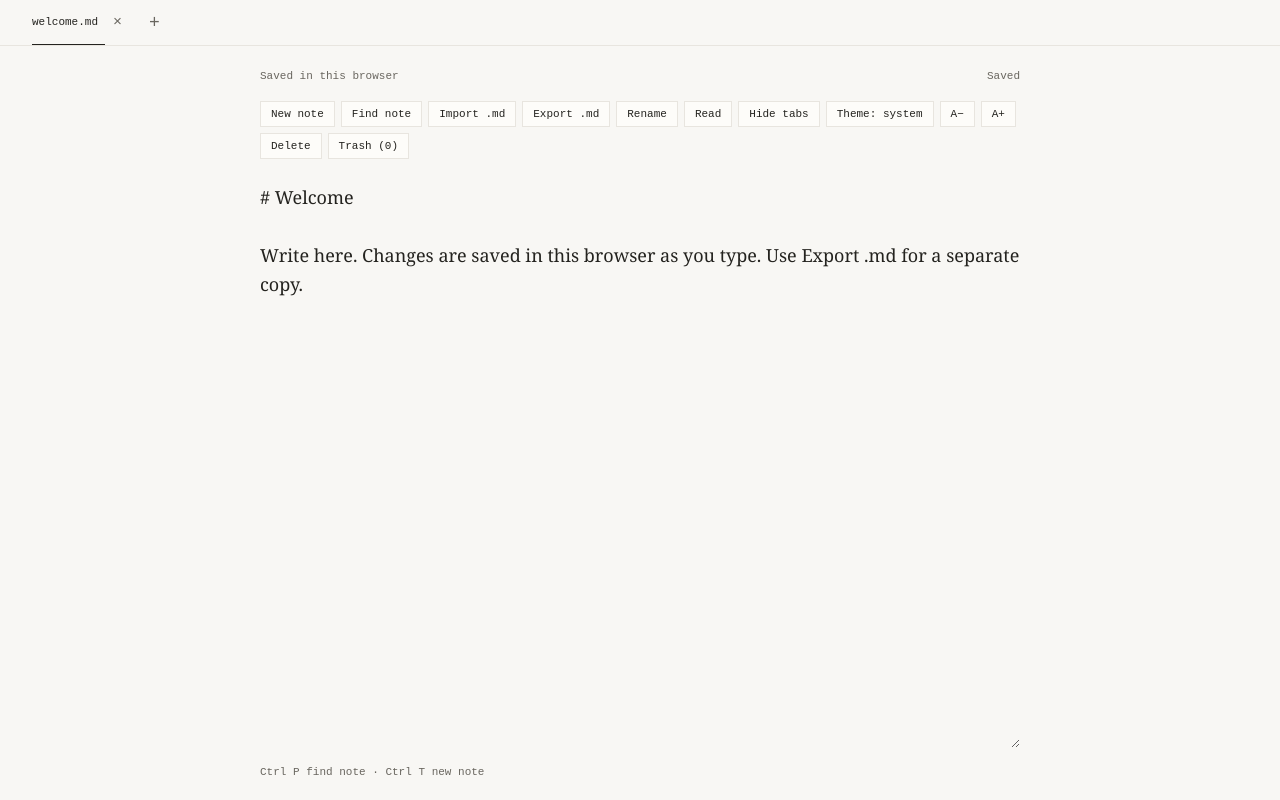
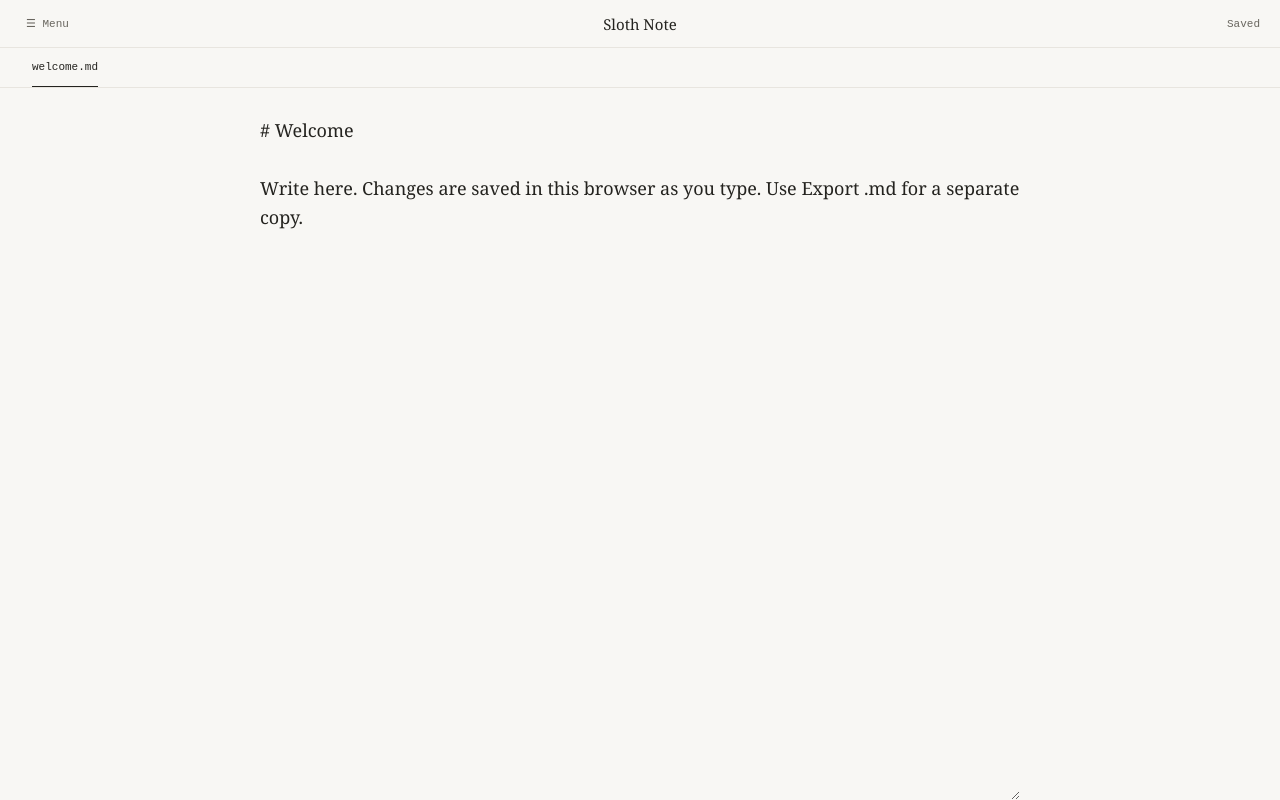
Before and after one commit to dougkusanagi/sloth-noter, a React (Vite) app: page / in a window 1280 px wide. Built offline with nearby package versions, Linux system fonts and the light colour scheme.

Commit message:
Move note actions into header menu

```diff
--- a/src/main.jsx
+++ b/src/main.jsx
@@ -34,11 +34,14 @@ function App() {
   const [importError, setImportError] = useState('')
   const [conflict, setConflict] = useState(null)
   const [trashOpen, setTrashOpen] = useState(false)
+  const [menuOpen, setMenuOpen] = useState(false)
   const search = useRef(null)
   const conflictFirst = useRef(null)
   const importInput = useRef(null)
-  const importButton = useRef(null)
-  const trashButton = useRef(null)
+  const menuButton = useRef(null)
+  const menuWrap = useRef(null)
+  const menuFirst = useRef(null)
+  const editorRef = useRef(null)
   const trashFirst = useRef(null)
   const returnFocus = useRef(null)
   const active = data.notes.find(note => note.id === data.activeId) ?? null
@@ -55,14 +58,16 @@ function App() {
     const old = current.current
     commit({ ...old, openIds: old.openIds.includes(id) ? old.openIds : [...old.openIds, id], activeId: id })
     setReading(false)
-    closePalette()
+    if (palette) closePalette()
+    setTimeout(() => editorRef.current?.focus(), 0)
   }
   function createNote(name = 'new note.md', body = '') {
     const old = current.current
     const note = { id: crypto.randomUUID(), name: uniqueName(old.notes, name), body, revision: 0 }
     commit({ ...old, notes: [...old.notes, note], openIds: [...old.openIds, note.id], activeId: note.id })
     setReading(false)
-    closePalette()
+    if (palette) closePalette()
+    setTimeout(() => editorRef.current?.focus(), 0)
   }
   function updateBody(body) {
     const old = current.current
@@ -94,7 +99,7 @@ function App() {
     const note = data.trash.find(entry => entry.note.id === id)?.note
     if (note && window.confirm(`Permanently delete ${note.name}? This cannot be undone.`)) commit(purgeFromTrash(current.current, id))
   }
-  function closeTrash() { setTrashOpen(false); setTimeout(() => trashButton.current?.focus(), 0) }
+  function closeTrash() { setTrashOpen(false); setTimeout(() => menuButton.current?.focus(), 0) }
   async function importFile(file) {
     if (!file) return
     setImportError('')
@@ -115,13 +120,16 @@ function App() {
     } else createNote(conflict.name, conflict.body)
     closeConflict()
   }
-  function closeConflict() { setConflict(null); setTimeout(() => importButton.current?.focus(), 0) }
+  function closeConflict() { setConflict(null); setTimeout(() => menuButton.current?.focus(), 0) }
   async function copyCode(source) {
     try { await navigator.clipboard.writeText(source); setCopyStatus('Copied') }
     catch { setCopyStatus('Could not copy') }
   }
-  function openPalette() { returnFocus.current = document.activeElement; setQuery(''); setSelected(0); setPalette(true) }
-  function closePalette() { setPalette(false); setTimeout(() => returnFocus.current?.focus(), 0) }
+  function openPalette() { returnFocus.current = menuOpen ? menuButton.current : document.activeElement; setQuery(''); setSelected(0); setPalette(true) }
+  function closePalette() { setPalette(false); setTimeout(() => (returnFocus.current?.isConnected ? returnFocus.current : menuButton.current)?.focus(), 0) }
+  function closeMenu(restoreFocus = true) { setMenuOpen(false); if (restoreFocus) setTimeout(() => menuButton.current?.focus(), 0) }
+  function runMenu(action, restoreFocus = true) { setMenuOpen(false); action(); if (restoreFocus) setTimeout(() => menuButton.current?.focus(), 0) }
+  function toggleReading() { setReading(!reading); if (reading) setTimeout(() => editorRef.current?.focus(), 0) }
   function resetDamagedStorage() {
     const failure = saveDocument(storage.current, current.current)
     setError(failure)
@@ -142,12 +150,20 @@ function App() {
   useEffect(() => { if (conflict) conflictFirst.current?.focus() }, [conflict])
   useEffect(() => { if (trashOpen) trashFirst.current?.focus() }, [trashOpen])
   useEffect(() => { if (trashOpen && document.activeElement === document.body) trashFirst.current?.focus() }, [trashOpen, data.trash.length])
+  useEffect(() => { if (menuOpen) menuFirst.current?.focus() }, [menuOpen])
+  useEffect(() => {
+    if (!menuOpen) return
+    const onPointer = event => { if (!menuWrap.current?.contains(event.target)) closeMenu(false) }
+    document.addEventListener('pointerdown', onPointer)
+    return () => document.removeEventListener('pointerdown', onPointer)
+  }, [menuOpen])
   useEffect(() => {
     const onKey = event => {
       if (conflict) { if (event.key === 'Escape') closeConflict(); return }
       if (trashOpen) { if (event.key === 'Escape') closeTrash(); return }
-      if ((event.ctrlKey || event.metaKey) && event.key.toLowerCase() === 'p') { event.preventDefault(); openPalette() }
-      if ((event.ctrlKey || event.metaKey) && event.key.toLowerCase() === 't') { event.preventDefault(); createNote() }
+      if (menuOpen && event.key === 'Escape') { closeMenu(); return }
+      if ((event.ctrlKey || event.metaKey) && event.key.toLowerCase() === 'p') { event.preventDefault(); setMenuOpen(false); openPalette() }
+      if ((event.ctrlKey || event.metaKey) && event.key.toLowerCase() === 't') { event.preventDefault(); setMenuOpen(false); createNote() }
       if (event.key === 'Escape' && palette) closePalette()
     }
     document.addEventListener('keydown', onKey)
@@ -155,17 +171,48 @@ function App() {
   })
 
   return <main className="app" style={{ '--editor-size': `${prefs.fontSize}px` }}>
-    {prefs.tabsVisible && <nav className="tabs" aria-label="Open notes"><div className="tab-list">{data.openIds.map(id => {
+    <header className="app-header">
+      <div className="main-menu-wrap" ref={menuWrap}>
+        <button ref={menuButton} className="menu-trigger" aria-haspopup="menu" aria-expanded={menuOpen} aria-controls="main-menu" onClick={() => setMenuOpen(value => !value)} onKeyDown={event => { if (event.key === 'ArrowDown') { event.preventDefault(); setMenuOpen(true) } }}>☰ <span>Menu</span></button>
+        {menuOpen && <div id="main-menu" className="main-menu" role="menu" aria-label="Main menu" onKeyDown={event => {
+          const items = [...event.currentTarget.querySelectorAll('[role="menuitem"]:not(:disabled)')]
+          const index = items.indexOf(document.activeElement)
+          if (event.key === 'ArrowDown' || event.key === 'ArrowUp') { event.preventDefault(); items[(index + (event.key === 'ArrowDown' ? 1 : items.length - 1)) % items.length]?.focus() }
+          if (event.key === 'Home') { event.preventDefault(); items[0]?.focus() }
+          if (event.key === 'End') { event.preventDefault(); items.at(-1)?.focus() }
+          if (event.key === 'Tab') { event.preventDefault(); closeMenu() }
+          if (event.key === 'Escape') { event.stopPropagation(); closeMenu() }
+        }}>
+          <div className="menu-heading" role="presentation">Notes</div>
+          <button ref={menuFirst} role="menuitem" onClick={() => runMenu(() => createNote(), false)}>New note</button>
+          <button role="menuitem" onClick={() => runMenu(openPalette, false)}>Find note</button>
+          <button role="menuitem" onClick={() => runMenu(() => importInput.current?.click(), false)}>Import .md</button>
+          <button role="menuitem" disabled={!active} onClick={() => runMenu(() => download(active.name, active.body))}>Export .md</button>
+          <button role="menuitem" disabled={!active} onClick={() => runMenu(renameNote)}>Rename note</button>
+          <button role="menuitem" disabled={!active} onClick={() => runMenu(() => closeTab(active.id))}>Close tab</button>
+          <button role="menuitem" disabled={!active} onClick={() => runMenu(deleteNote)}>Move to Trash</button>
+          {data.trash.length > 0 && <button role="menuitem" onClick={() => runMenu(() => restoreNote(data.trash.at(-1).note.id))}>Undo delete</button>}
+          <button role="menuitem" onClick={() => runMenu(() => setTrashOpen(true), false)}>Trash ({data.trash.length})</button>
+          <div className="menu-heading" role="presentation">View</div>
+          <button role="menuitem" disabled={!active} onClick={() => runMenu(toggleReading, !reading)}>{reading ? 'Edit note' : 'Read note'}</button>
+          <button role="menuitem" onClick={() => runMenu(() => updatePrefs({ tabsVisible: !prefs.tabsVisible }))}>{prefs.tabsVisible ? 'Hide tabs' : 'Show tabs'}</button>
+          <button role="menuitem" onClick={() => runMenu(() => updatePrefs({ theme: prefs.theme === 'system' ? 'light' : prefs.theme === 'light' ? 'dark' : 'system' }))}>Theme: {prefs.theme}</button>
+          <button role="menuitem" onClick={() => runMenu(() => updatePrefs({ fontSize: Math.max(14, prefs.fontSize - 1) }))}>Smaller text</button>
+          <button role="menuitem" onClick={() => runMenu(() => updatePrefs({ fontSize: Math.min(24, prefs.fontSize + 1) }))}>Larger text</button>
+        </div>}
+      </div>
+      <span className="app-title">Sloth Note</span>
+      <span className="save-state" role="status" title="Saved in this browser">{error ? 'Not saved' : 'Saved'}</span>
+      <input ref={importInput} type="file" accept=".md,.markdown,text/markdown,text/plain" hidden onChange={event => { importFile(event.target.files?.[0]); event.target.value = '' }} />
+    </header>
+    {prefs.tabsVisible && data.openIds.length > 0 && <nav className="tabs" aria-label="Open notes"><div className="tab-list">{data.openIds.map(id => {
       const note = data.notes.find(item => item.id === id)
-      return note && <div className="tab-item" key={id}><button className={id === data.activeId ? 'tab active' : 'tab'} onClick={() => openNote(id)}>{note.name}</button><button className="close-tab" aria-label={`Close ${note.name} tab`} onClick={() => closeTab(id)}>×</button></div>
-    })}</div><button className="new-note" onClick={() => createNote()} aria-label="New note">+</button></nav>}
+      return note && <button key={id} className={id === data.activeId ? 'tab active' : 'tab'} onClick={() => openNote(id)}>{note.name}</button>
+    })}</div></nav>}
     <section className="editor-shell">
-      <header><span className="vault">Saved in this browser</span><span className="save-state" role="status">{error ? 'Not saved' : 'Saved'}</span></header>
       {error && <div className="save-error" role="alert">Storage failed: {error}. Text stays in memory; export notes before closing.{blocked && <div>{initial.current.raw !== null && <button onClick={() => download('sloth-note-damaged.json', initial.current.raw, 'application/json;charset=utf-8')}>Download stored data</button>}<button onClick={resetDamagedStorage}>Replace storage with current notes</button></div>}</div>}
       {importError && <div className="save-error" role="alert">Import failed: {importError}</div>}
-      <div className="toolbar"><button onClick={() => createNote()}>New note</button><button onClick={openPalette}>Find note</button><button ref={importButton} onClick={() => importInput.current?.click()}>Import .md</button><input ref={importInput} type="file" accept=".md,.markdown,text/markdown,text/plain" hidden onChange={event => { importFile(event.target.files?.[0]); event.target.value = '' }} /><button onClick={() => active && download(active.name, active.body)} disabled={!active}>Export .md</button><button onClick={renameNote} disabled={!active}>Rename</button><button onClick={() => setReading(value => !value)} disabled={!active}>{reading ? 'Edit' : 'Read'}</button><button onClick={() => updatePrefs({ tabsVisible: !prefs.tabsVisible })}>{prefs.tabsVisible ? 'Hide tabs' : 'Show tabs'}</button><button onClick={() => updatePrefs({ theme: prefs.theme === 'system' ? 'light' : prefs.theme === 'light' ? 'dark' : 'system' })}>Theme: {prefs.theme}</button><button onClick={() => updatePrefs({ fontSize: Math.max(14, prefs.fontSize - 1) })} aria-label="Decrease font size">A−</button><button onClick={() => updatePrefs({ fontSize: Math.min(24, prefs.fontSize + 1) })} aria-label="Increase font size">A+</button><button onClick={deleteNote} disabled={!active}>Delete</button>{data.trash.length > 0 && <button onClick={() => restoreNote(data.trash.at(-1).note.id)}>Undo delete</button>}<button ref={trashButton} onClick={() => setTrashOpen(true)}>Trash ({data.trash.length})</button></div>
-      {active ? (reading ? <div className="reading"><Markdown text={active.body} onCopy={copyCode} />{copyStatus && <span role="status">{copyStatus}</span>}</div> : <textarea key={active.id} aria-label="Markdown editor" spellCheck="false" value={active.body} onChange={event => updateBody(event.target.value)} />) : <div className="empty-note">No open note. Find an existing note or create one.</div>}
-      <div className="hint">Ctrl P find note · Ctrl T new note</div>
+      {active ? (reading ? <div className="reading"><Markdown text={active.body} onCopy={copyCode} />{copyStatus && <span role="status">{copyStatus}</span>}</div> : <textarea ref={editorRef} key={active.id} aria-label="Markdown editor" spellCheck="false" value={active.body} onChange={event => updateBody(event.target.value)} />) : <div className="empty-note">No open note. Use Menu to find or create one.</div>}
     </section>
     {palette && <div className="palette-backdrop" onMouseDown={closePalette}><section className="palette" role="dialog" aria-modal="true" aria-label="Find note" onMouseDown={event => event.stopPropagation()} onKeyDown={event => { if (event.key === 'Tab') { const focusable = [search.current, ...event.currentTarget.querySelectorAll('button')]; const first = focusable[0], last = focusable.at(-1); if (event.shiftKey && document.activeElement === first) { event.preventDefault(); last.focus() } else if (!event.shiftKey && document.activeElement === last) { event.preventDefault(); first.focus() } } }}><input ref={search} aria-label="Search notes" value={query} onChange={event => { setQuery(event.target.value); setSelected(0) }} onKeyDown={event => { if (event.key === 'ArrowDown') { event.preventDefault(); setSelected(index => Math.min(choices.length - 1, index + 1)) } if (event.key === 'ArrowUp') { event.preventDefault(); setSelected(index => Math.max(0, index - 1)) } if (event.key === 'Enter' && choices[selected]) openNote(choices[selected].id) }} placeholder="Find a note…" /><div className="results">{choices.length ? choices.map((note, index) => <button key={note.id} className={index === selected ? 'selected' : ''} aria-current={index === selected ? 'true' : undefined} onClick={() => openNote(note.id)}>{note.name}</button>) : <p>No notes found</p>}</div><button className="dialog-close" onClick={closePalette}>Close</button></section></div>}
     {conflict && <div className="palette-backdrop"><section className="palette conflict" role="dialog" aria-modal="true" aria-label="Import conflict" onKeyDown={event => { if (event.key === 'Escape') closeConflict(); if (event.key === 'Tab') { const buttons = [...event.currentTarget.querySelectorAll('button')]; if (event.shiftKey && document.activeElement === buttons[0]) { event.preventDefault(); buttons.at(-1).focus() } else if (!event.shiftKey && document.activeElement === buttons.at(-1)) { event.preventDefault(); buttons[0].focus() } } }}><p>A note named <strong>{conflict.name}</strong> already exists.</p><button ref={conflictFirst} onClick={() => resolveConflict(false)}>Keep both</button><button onClick={() => resolveConflict(true)}>Replace existing note</button><button onClick={closeConflict}>Cancel</button></section></div>}
--- a/src/styles.css
+++ b/src/styles.css
@@ -7,25 +7,29 @@ button { color:inherit; }
 button:disabled { opacity:.45; cursor:not-allowed; }
 button:focus-visible,input:focus-visible,textarea:focus-visible { outline:2px solid var(--accent); outline-offset:2px; }
 .app { min-height:100dvh; display:flex; flex-direction:column; background:var(--bg); }
-.tabs { min-height:46px; display:flex; align-items:stretch; padding:0 20px; gap:10px; border-bottom:1px solid var(--soft); font:11px/1.4 monospace; }
+.app-header { height:48px; flex:none; display:grid; grid-template-columns:1fr auto 1fr; align-items:center; gap:12px; padding:0 20px; border-bottom:1px solid var(--soft); font:11px monospace; color:var(--muted); }
+.app-title { color:var(--ink); font:500 15px Georgia,serif; white-space:nowrap; }
+.save-state { justify-self:end; white-space:nowrap; }
+.main-menu-wrap { position:relative; justify-self:start; }
+.menu-trigger { border:0; background:transparent; padding:8px 6px; cursor:pointer; font:11px monospace; }
+.menu-trigger:hover,.menu-trigger[aria-expanded="true"] { color:var(--ink); }
+.main-menu { position:absolute; z-index:5; top:calc(100% + 7px); left:0; width:min(230px,calc(100vw - 24px)); max-height:calc(100dvh - 66px); overflow:auto; background:var(--paper); border:1px solid var(--soft); box-shadow:0 12px 32px rgba(0,0,0,.12); padding:5px; }
+.main-menu button { display:block; width:100%; border:0; background:transparent; padding:8px 10px; text-align:left; cursor:pointer; font:12px monospace; }
+.main-menu button:hover,.main-menu button:focus-visible { background:var(--soft); }
+.menu-heading { padding:12px 10px 5px; border-top:1px solid var(--soft); color:var(--muted); font:10px monospace; text-transform:uppercase; letter-spacing:.08em; }
+.menu-heading:first-child { border-top:0; padding-top:7px; }
+.tabs { min-height:40px; flex:none; display:flex; align-items:stretch; padding:0 20px; border-bottom:1px solid var(--soft); font:11px/1.4 monospace; }
 .tab-list { min-width:0; display:flex; align-items:stretch; gap:2px; overflow-x:auto; }
-.tab-item { display:flex; align-items:stretch; flex:none; }
-.tab,.new-note,.close-tab { border:0; background:transparent; cursor:pointer; }
-.tab { padding:0 7px 0 12px; color:var(--muted); position:relative; white-space:nowrap; }
+.tab { border:0; background:transparent; cursor:pointer; padding:0 12px; color:var(--muted); position:relative; white-space:nowrap; }
 .tab.active { color:var(--ink); }
-.tab.active:after { content:""; position:absolute; height:1px; background:var(--ink); bottom:0; left:12px; right:0; }
-.close-tab { color:var(--muted); padding:0 8px; font-size:15px; }
-.new-note { font:18px monospace; padding:0 9px; color:var(--muted); }
-.new-note:hover,.tab:hover,.close-tab:hover { color:var(--ink); }
-.editor-shell { width:min(760px,calc(100% - 48px)); margin:0 auto; flex:1; display:flex; flex-direction:column; min-height:calc(100dvh - 46px); min-width:0; }
-header { padding:24px 0 19px; display:flex; justify-content:space-between; gap:12px; font:11px monospace; color:var(--muted); }
-.toolbar { display:flex; flex-wrap:wrap; gap:6px; margin:0 0 24px; }
-.toolbar button,.save-error button,.conflict button,.dialog-close { border:1px solid var(--soft); background:var(--paper); padding:6px 10px; cursor:pointer; font:11px monospace; }
-.toolbar button:hover,.save-error button:hover,.conflict button:hover,.dialog-close:hover { border-color:var(--accent); }
+.tab.active:after { content:""; position:absolute; height:1px; background:var(--ink); bottom:0; left:12px; right:12px; }
+.tab:hover { color:var(--ink); }
+.editor-shell { width:min(760px,calc(100% - 48px)); margin:0 auto; padding-top:28px; flex:1; display:flex; flex-direction:column; min-width:0; }
+.save-error button,.conflict button,.dialog-close { border:1px solid var(--soft); background:var(--paper); padding:6px 10px; cursor:pointer; font:11px monospace; }
+.save-error button:hover,.conflict button:hover,.dialog-close:hover { border-color:var(--accent); }
 .save-error { border:1px solid var(--accent); padding:10px; margin-bottom:12px; font:12px/1.5 monospace; overflow-wrap:anywhere; }
 .save-error button { margin:8px 6px 0 0; }
 textarea { display:block; width:100%; flex:1; min-height:55vh; resize:vertical; border:0; background:transparent; color:var(--ink); padding:0 0 70px; font:var(--editor-size)/1.62 Georgia,serif; caret-color:var(--accent); }
-.hint { padding:18px 0 22px; font:11px monospace; color:var(--muted); }
 .reading { flex:1; min-width:0; cursor:text; }
 .empty-note { flex:1; padding:24px 0; color:var(--muted); }
 .markdown { font-size:var(--editor-size); line-height:1.62; padding-bottom:70px; overflow-wrap:anywhere; }
@@ -60,4 +64,4 @@ textarea { display:block; width:100%; flex:1; min-height:55vh; resize:vertical;
 .trash-dialog > button { margin:10px; }
 .trash-item { display:flex; align-items:center; flex-wrap:wrap; gap:6px; border-top:1px solid var(--soft); padding:10px; }
 .trash-item span { flex:1; min-width:120px; overflow-wrap:anywhere; }
-@media (max-width:600px) { .tabs { padding:0 8px; } .editor-shell { width:calc(100% - 32px); } header { padding-top:18px; } .toolbar { margin-bottom:16px; } }
+@media (max-width:600px) { .app-header { padding:0 10px; gap:6px; } .tabs { padding:0 8px; } .editor-shell { width:calc(100% - 32px); padding-top:20px; } }
```
Also changed, not shown: 3 other files (tests, documents, lock files or other folders).
